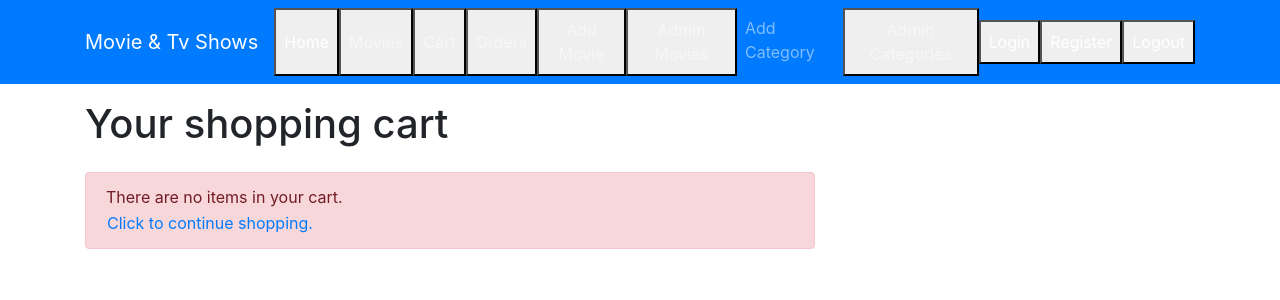
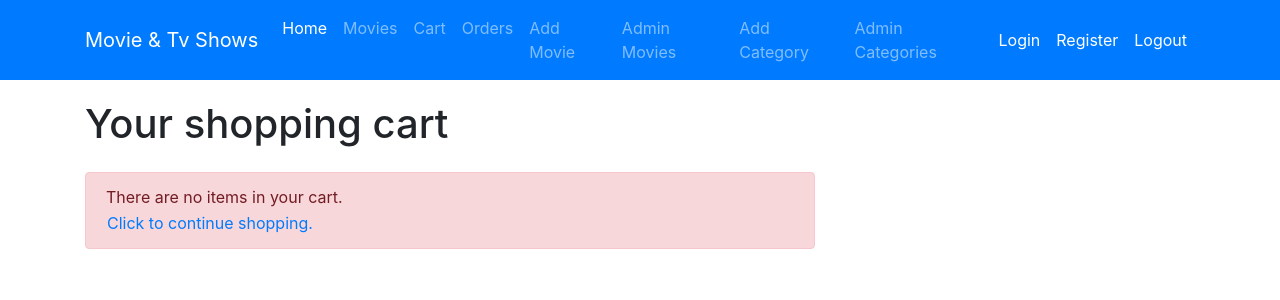
Before and after one commit to cihatsolak/movie-shows-angular10, an Angular app: page /cart in a window 1280 px wide. Shown: the top 300 px of the page. Built offline with nearby package versions, Linux system fonts and the light colour scheme.

Commit message:
Updating the shopping cart

```diff
--- a/src/app/shop/cart-detail/cart-detail.component.html
+++ b/src/app/shop/cart-detail/cart-detail.component.html
@@ -28,13 +28,25 @@
               <td>
                 {{ item.movie.price }} <i class="fas fa-lira-sign fa-sm"></i>
               </td>
-              <td>{{ item.quantity }}</td>
+              <td>
+                <input
+                  style="width: 50px"
+                  class="form-control"
+                  [value]="item.quantity"
+                  (change)="
+                    cart.updateQuantity(item.movie, $event.target.value)
+                  "
+                />
+              </td>
               <td>
                 {{ item.quantity * item.movie.price }}
                 <i class="fas fa-lira-sign fa-sm"></i>
               </td>
               <td>
-                <button class="btn btn-danger btn-sm">
+                <button
+                  class="btn btn-danger btn-sm"
+                  (click)="cart.removeItem(item.movie.id)"
+                >
                   <i class="fa fa-times fa-fa-fw"></i>
                 </button>
               </td>
--- a/src/app/shop/navbar/navbar.component.html
+++ b/src/app/shop/navbar/navbar.component.html
@@ -3,39 +3,39 @@
     <a href="#" class="navbar-brand">Movie & Tv Shows</a>
     <ul class="navbar-nav mr-auto">
       <li class="navbar-nav">
-        <button routerLink="/shop" class="nav-link active">Home</button>
+        <a routerLink="/shop" class="nav-link active">Home</a>
       </li>
       <li class="navbar-nav">
-        <button routerLink="/shop" class="nav-link">Movies</button>
+        <a routerLink="/shop" class="nav-link">Movies</a>
       </li>
       <li class="navbar-nav">
-        <button routerLink="/cart" class="nav-link">Cart</button>
+        <a routerLink="/cart" class="nav-link">Cart</a>
       </li>
       <li class="navbar-nav">
-        <button href="#" class="nav-link">Orders</button>
+        <a href="#" class="nav-link">Orders</a>
       </li>
       <li class="navbar-nav">
-        <button href="#" class="nav-link">Add Movie</button>
+        <a href="#" class="nav-link">Add Movie</a>
       </li>
       <li class="navbar-nav">
-        <button href="#" class="nav-link">Admin Movies</button>
+        <a href="#" class="nav-link">Admin Movies</a>
       </li>
       <li class="navbar-nav">
         <a href="#" class="nav-link">Add Category</a>
       </li>
       <li class="navbar-nav">
-        <button href="#" class="nav-link">Admin Categories</button>
+        <a href="#" class="nav-link">Admin Categories</a>
       </li>
     </ul>
     <ul class="navbar-nav ml-auto">
       <li class="navbar-nav">
-        <button href="" class="nav-link active">Login</button>
+        <a href="" class="nav-link active">Login</a>
       </li>
       <li class="navbar-nav">
-        <button href="" class="nav-link active">Register</button>
+        <a href="" class="nav-link active">Register</a>
       </li>
       <li class="navbar-nav">
-        <button href="" class="nav-link active">Logout</button>
+        <a href="" class="nav-link active">Logout</a>
       </li>
     </ul>
   </div>
--- a/src/app/shop/shop.component.html
+++ b/src/app/shop/shop.component.html
@@ -4,20 +4,20 @@
     <div class="col-3">
       <cart-summary></cart-summary>
       <div class="list-group">
-        <a
-          href="#"
+        <button
           (click)="changeCategory()"
           class="list-group-item list-group-item-action"
-          >All Categories</a
         >
-        <a
+          All Categories
+        </button>
+        <button
           *ngFor="let category of categories"
           (click)="changeCategory(category)"
-          href="#"
           class="list-group-item list-group-item-action"
           [class.active]="category == selectedCategory"
-          >{{ category.name }}
-        </a>
+        >
+          {{ category.name }}
+        </button>
       </div>
     </div>
     <div class="col-9">
```
